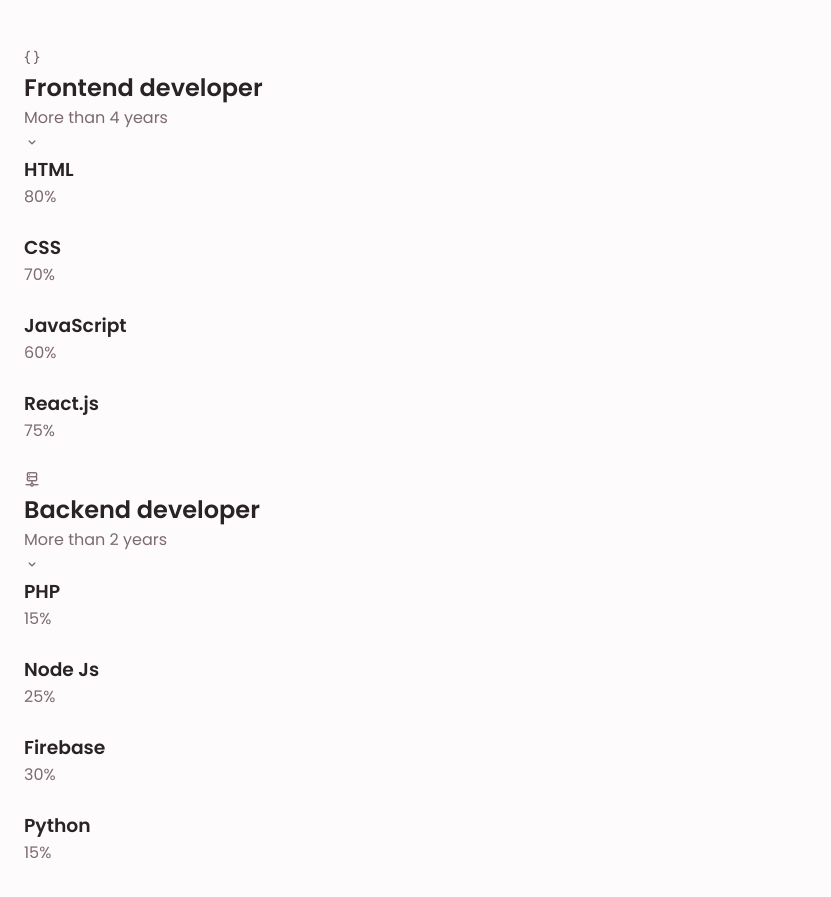
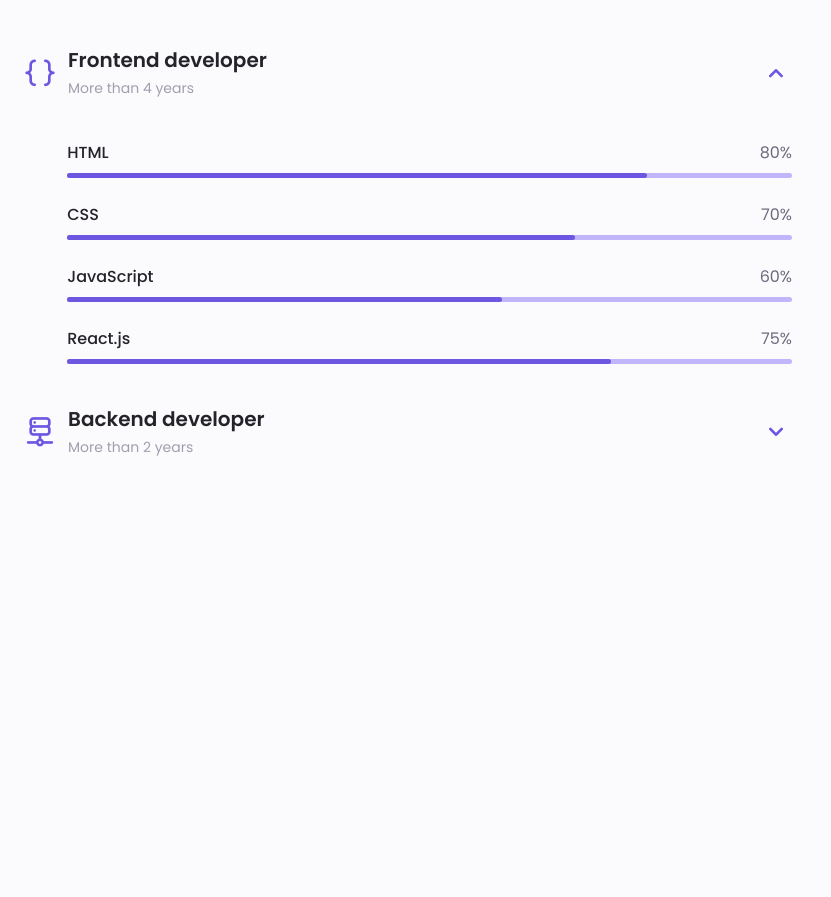
Before and after one commit to ZavadskiyAS/Portfolio, a plain HTML site: page index.html in a window 1280 px wide. Shown: the part 1468-2365 px from the top of the page, without its empty margins (0-831 px from the left). Drawn offline with nearby package versions, Linux system fonts and the light colour scheme.

Commit message:
css skills + js skills

```diff
--- a/assets/css/styles.css
+++ b/assets/css/styles.css
@@ -8,7 +8,7 @@
 
     /*========== Colors ==========*/
     /* Change favorite color */
-    --hue-color: 340; /*Purple 250 - Green 142 - Blue 230 - Pink 340*/
+    --hue-color: 250; /*Purple 250 - Green 142 - Blue 230 - Pink 340*/
 
     /* HSL color mode */
     --first-color: hsl(var(--hue-color), 69%, 61%);
@@ -393,8 +393,121 @@ img{
 
 /*==================== SKILLS ====================*/
 
+.skills__container{
+    row-gap: 0;
+}
 
+.skills__header{
+    display: flex;
+    align-items: center;
+    margin-bottom: var(--mb-2-5);
+    cursor: pointer;
+}
 
+.skills__icon,
+.skills__arrow{
+    font-size: 2rem;
+    color: var(--first-color);
+}
+
+.skills__icon{
+    margin-right: var(--mb-0-75);
+}
+
+.skills__title{
+    font-size: var(--h3-font-size);
+}
+
+.skills__subtitle{
+    font-size: var(--small-font-size);
+    color: var(--text-color-light);
+}
+
+.skills__arrow{
+    margin-left: auto;
+    transition: .4s;
+}
+
+.skills__list{
+    row-gap: 1.5rem;
+    padding-left: 2.7rem;
+
+}
+
+.skills__titles{
+    display: flex;
+    justify-content: space-between;
+    margin-bottom: var(--mb-0-5);
+}
+
+.skills__name{
+    font-size: var(--normal-font-size);
+    font-weight: var(--font-medium);
+}
+
+.skills__bar,
+.skills__percentage{
+    height: 5px;
+    border-radius: .25rem;
+}
+
+.skills__bar{
+    background-color:var(--first-color-lighter);
+}
+
+.skills__percentage{
+    display: block;
+    background-color: var(--first-color);
+}
+
+.skills__html{
+    width: 80%;
+}
+
+.skills__css{
+    width: 70%;
+}
+
+.skills__js{
+    width: 60%;
+}
+
+.skills__react{
+    width: 75%;
+}
+
+.skills__php{
+    width: 15%;
+}
+
+.skills__node{
+    width: 25%;
+}
+
+.skills__firebase{
+    width: 30%;
+}
+
+.skills__python{
+    width: 15%;
+}
+
+.skills__close
+.skills__list{
+    height: 0;
+    overflow: hidden;
+}
+
+.skills__open
+.skills__list{
+    height: max-content;
+    margin-bottom: var(--mb-2-5);
+}
+
+.skills__open
+.skills__arrow{
+    transform: rotate(-180deg);
+}
 /*==================== QUALIFICATION ====================*/
 
 
--- a/assets/js/main.js
+++ b/assets/js/main.js
@@ -31,8 +31,26 @@ function linkActive(){
 }
 
 navLink.forEach(n => n.addEventListener('click', linkActive))
+
 /*==================== ACCORDION SKILLS ====================*/
 
+const skillsContent = document.getElementsByClassName('skills__content'),
+      skillsHeader = document.querySelectorAll('.skills__header')
+
+function toggleSkills(){
+    let itemClass = this.parentNode.className
+
+    for(i = 0; i < skillsContent.length; i++) {
+        skillsContent[i].className = 'skills__content skills__close'
+    }
+    if(itemClass === 'skills__content skills__close') {
+        this.parentNode.className = 'skills__content skills__open'
+    }
+}
+
+skillsHeader.forEach((element) => {
+    element.addEventListener('click', toggleSkills)
+})
 
 /*==================== QUALIFICATION TABS ====================*/
 
--- a/index.html
+++ b/index.html
@@ -168,7 +168,7 @@
                 <div class="skills__container container grid">
                     <div>
                         <!--==================== SKILLS 1====================-->
-                        <div class="skills__content">
+                        <div class="skills__content skills__open">
                             <div class="skills__header">
                                 <i class="uil uil-brackets-curly skills__icon"></i>
 
@@ -182,7 +182,7 @@
 
                             <div class="skills__list grid">
                                 <div class="skills__data">
-                                    <div class="skills__title">
+                                    <div class="skills__titles">
                                         <h3 class="skills__name">HTML</h3>
                                         <span class="skills__number">80%</span>
                                     </div>
@@ -191,7 +191,7 @@
                                     </div>
                                 </div>
                                 <div class="skills__data">
-                                    <div class="skills__title">
+                                    <div class="skills__titles">
                                         <h3 class="skills__name">CSS</h3>
                                         <span class="skills__number">70%</span>
                                     </div>
@@ -200,7 +200,7 @@
                                     </div>
                                 </div>
                                 <div class="skills__data">
-                                    <div class="skills__title">
+                                    <div class="skills__titles">
                                         <h3 class="skills__name">JavaScript</h3>
                                         <span class="skills__number">60%</span>
                                     </div>
@@ -209,7 +209,7 @@
                                     </div>
                                 </div>
                                 <div class="skills__data">
-                                    <div class="skills__title">
+                                    <div class="skills__titles">
                                         <h3 class="skills__name">React.js</h3>
                                         <span class="skills__number">75%</span>
                                     </div>
@@ -223,7 +223,7 @@
 
                     <div>
                         <!--==================== SKILLS 2====================-->
-                        <div class="skills__content">
+                        <div class="skills__content skills__close">
                             <div class="skills__header">
                                 <i class="uil uil-server-network skills__icon"></i>
 
@@ -237,7 +237,7 @@
 
                             <div class="skills__list grid">
                                 <div class="skills__data">
-                                    <div class="skills__title">
+                                    <div class="skills__titles">
                                         <h3 class="skills__name">PHP</h3>
                                         <span class="skills__number">15%</span>
                                     </div>
@@ -246,7 +246,7 @@
                                     </div>
                                 </div>
                                 <div class="skills__data">
-                                    <div class="skills__title">
+                                    <div class="skills__titles">
                                         <h3 class="skills__name">Node Js</h3>
                                         <span class="skills__number">25%</span>
                                     </div>
@@ -255,7 +255,7 @@
                                     </div>
                                 </div>
                                 <div class="skills__data">
-                                    <div class="skills__title">
+                                    <div class="skills__titles">
                                         <h3 class="skills__name">Firebase</h3>
                                         <span class="skills__number">30%</span>
                                     </div>
@@ -264,7 +264,7 @@
                                     </div>
                                 </div>
                                 <div class="skills__data">
-                                    <div class="skills__title">
+                                    <div class="skills__titles">
                                         <h3 class="skills__name">Python</h3>
                                         <span class="skills__number">15%</span>
                                     </div>
```
